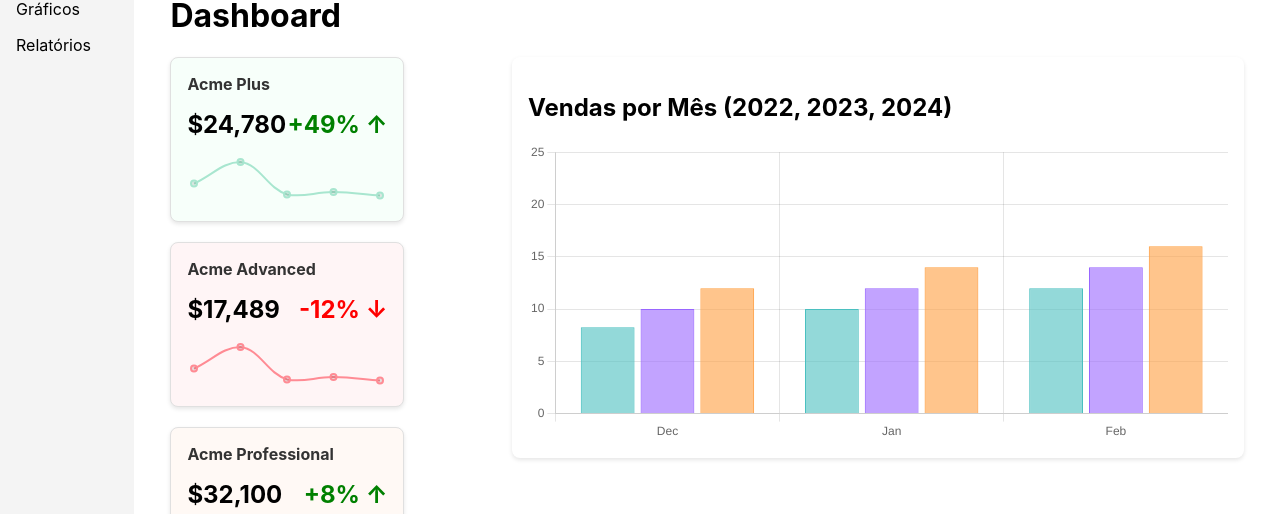
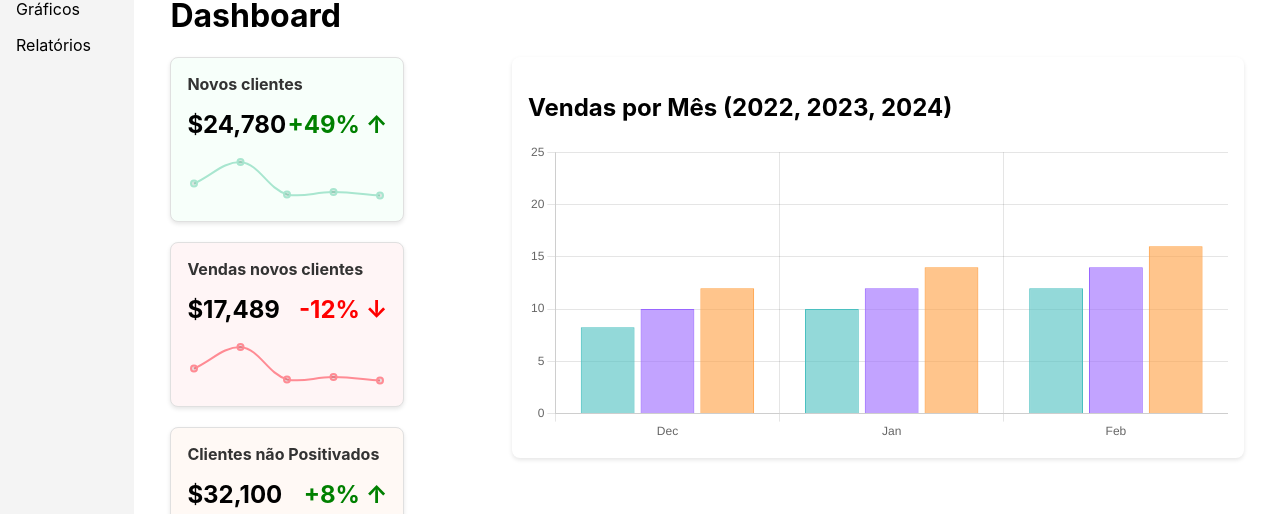
Before and after one commit to klevessond/estudo, a React (Create React App) app in the folder frontend/: page / in a window 1280 px wide. Shown: the part 175-689 px from the top of the page. Built offline with nearby package versions, Linux system fonts and the light colour scheme.

Commit message:
ajuste de nomes do metriccards

```diff
--- a/frontend/src/components/pages/Dashborad/Dashboard.jsx
+++ b/frontend/src/components/pages/Dashborad/Dashboard.jsx
@@ -12,7 +12,7 @@ const Dashboard = () => {
                 {/* Div que agrupa os 3 MetricCards */}
                 <div className="metric-cards">
                     <MetricCard
-                        title="Acme Plus"
+                        title="Novos clientes"
                         value="$24,780"
                         percentage="+49%"
                         trend="up"
@@ -20,7 +20,7 @@ const Dashboard = () => {
                         backgroundColor="#f7fffa"
                     />
                     <MetricCard
-                        title="Acme Advanced"
+                        title="Vendas novos clientes"
                         value="$17,489"
                         percentage="-12%"
                         trend="down"
@@ -28,7 +28,7 @@ const Dashboard = () => {
                         backgroundColor="#fff5f6"
                     />
                     <MetricCard
-                        title="Acme Professional"
+                        title="Clientes não Positivados"
                         value="$32,100"
                         percentage="+8%"
                         trend="up"
```
